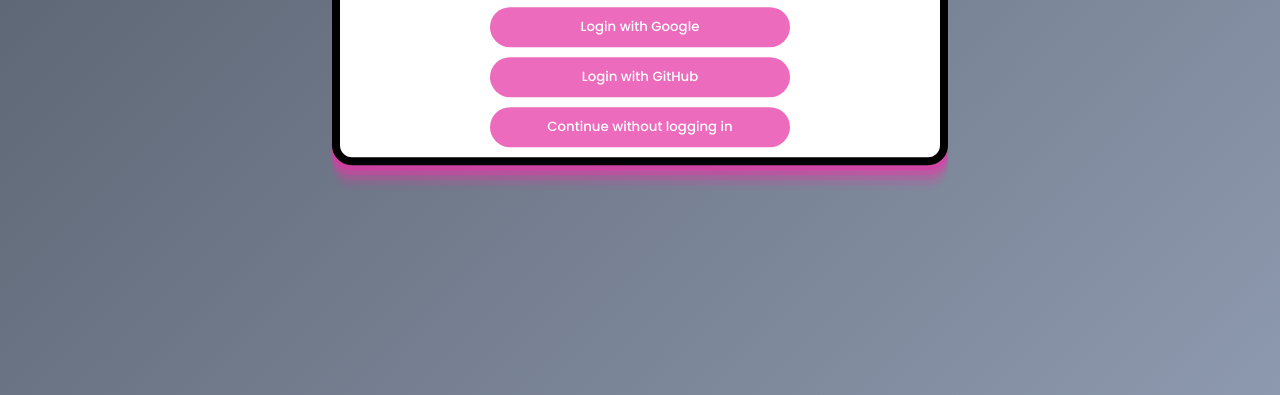
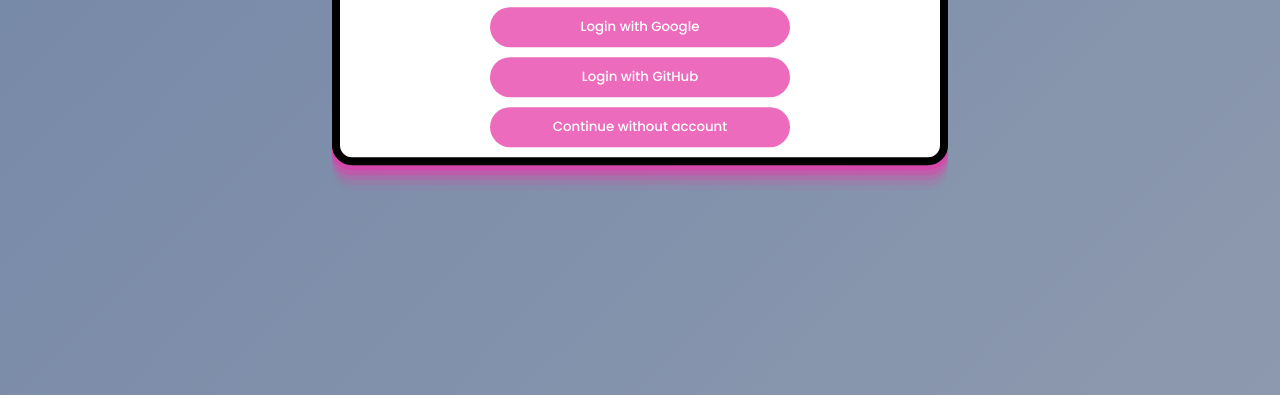
Before and after one commit to Surafelgit/videoconference-team2, a website with bundled scripts: page login.html in a window 1280 px wide. Shown: the part 405-800 px from the top of the page. Built offline with nearby package versions, Linux system fonts and the light colour scheme.

Commit message:
finalcommit

```diff
--- a/frontend/conference.css
+++ b/frontend/conference.css
@@ -353,11 +353,7 @@
   position: fixed;
 }
 
-/* #btnCam,
-#btnVoice,
-#btnScreenShare {
-  background-color: rgba(230, 45, 162);
-} */
+
 #joinCallBtn:hover,
 #btnCam:hover,
 #btnVoice:hover,
--- a/frontend/login.css
+++ b/frontend/login.css
@@ -1,5 +1,5 @@
 body {
-    background-image: linear-gradient(135deg, #545c69, #8d99ae);
+    background-image: linear-gradient(135deg, #7286a7, #8d99ae);
     height: 100vh;
 }
 h1 {
--- a/login.html
+++ b/login.html
@@ -14,7 +14,7 @@
         <h1>Welcome to<br>SpartanMeet!</h1>
         <button id="buttonGoogle">Login with Google</button>
         <button id="buttonGithub">Login with GitHub</button>
-        <button id="continue">Continue without logging in</button>
+        <button id="continue">Continue without account</button>
     </div>
 
   </body>
--- a/package.json
+++ b/package.json
@@ -2,5 +2,6 @@
   "type": "module",
   "dependencies": {
     "firebase": "^9.14.0"
+
   }
 }
```
Also changed, not shown: frontend/core.css (+4 -4 lines), frontend/menu.css (+0 -19 lines), menu.html (+1 -1 lines), 1 other file.
